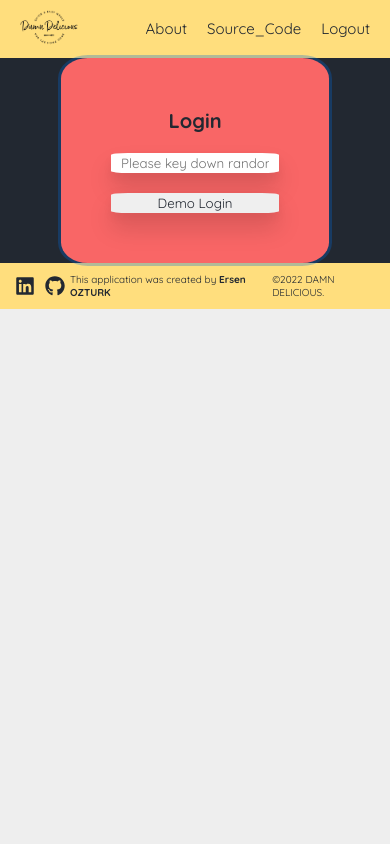
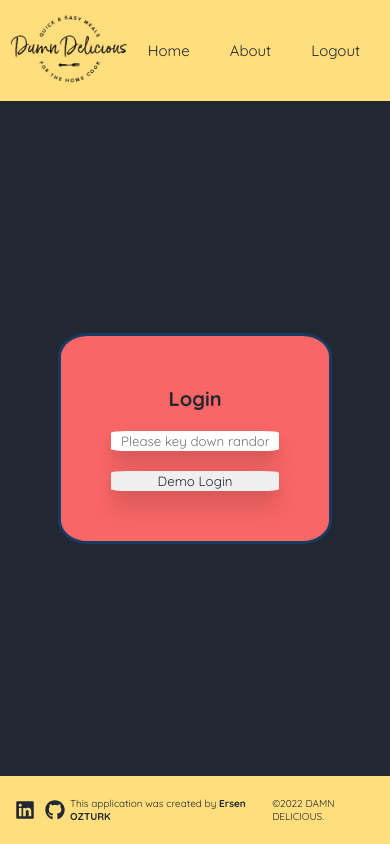
Before and after one commit to ersenozturk/damn-delicious, a React (Create React App) app: page /login in a window 390 px wide. Built offline with nearby package versions, Linux system fonts and the light colour scheme.

Commit message:
responsive height vh done

```diff
--- a/src/components/cards/Cards.styled.jsx
+++ b/src/components/cards/Cards.styled.jsx
@@ -8,6 +8,10 @@ export const GridCard = styled.div`
   color: ${({ theme }) => theme.colors.colorSun};
   height: 100%;
   gap: 0.4rem;
+  @media (max-width: 455px) {
+    grid-template-columns: repeat(3, 1fr);
+
+  }
 `;
 
 export const Card = styled(Flex)`
--- a/src/components/footer/Footer.styled.jsx
+++ b/src/components/footer/Footer.styled.jsx
@@ -3,12 +3,13 @@ import {Flex} from '../globalStyles/MyTags'
 
 export const SiteFooter = styled(Flex)`
 justify-content:space-evenly;
-/* position:absolute;
+position:fixed;
 bottom:0;
-left:0; */
+left:0;
+right:0;
 padding:1rem;
 width:100%;
-/* height:10vh; */
+height:8vh;
 background-color:${({theme})=>theme.colors.colorSun};
 `;
 
--- a/src/components/globalStyles/Global.styled.jsx
+++ b/src/components/globalStyles/Global.styled.jsx
@@ -11,6 +11,8 @@ export const GlobalStyles = createGlobalStyle`
 
 body{
     background-color: ${({ theme }) => theme.colors.colorLight};
+    height:100vh;
+
 }
 ul{
   list-style:none;
--- a/src/components/mealSearch/MealSearchComp.styled.jsx
+++ b/src/components/mealSearch/MealSearchComp.styled.jsx
@@ -21,7 +21,9 @@ export const Form = styled.form`
   grid-template-columns: 1fr;
   gap:1rem;
   width:50%;
-
+  @media (max-width: ${({ theme }) => theme.screens.md}) {
+    width:100%;
+  }
 `;
 export const Select = styled.select`
   height:2rem;
@@ -30,6 +32,9 @@ export const Select = styled.select`
   box-shadow: rgba(0, 0, 0, 0.26) 0px 2px 4px 0px inset;
   padding:0 .5rem;
   cursor:pointer;
+  @media (max-width: ${({ theme }) => theme.screens.md}) {
+    height:3rem;
+  }
 `;
 export const Input = styled.input`
   height:2rem;
@@ -37,6 +42,9 @@ export const Input = styled.input`
   border:none;
   box-shadow: rgba(0, 0, 0, 0.26) 0px 2px 4px 0px inset;
   padding:0 .5rem;
+  @media (max-width: ${({ theme }) => theme.screens.md}) {
+    height:3rem;
+  }
 `;
 export const Button = styled.button`
   height:2rem;
@@ -51,4 +59,9 @@ export const Button = styled.button`
     box-shadow: none;
     transform:scale(.9);
   }
+  @media (max-width: ${({ theme }) => theme.screens.md}) {
+    height:3rem;
+    color: ${({ theme }) => theme.colors.colorLight};
+    background-color: ${({ theme }) => theme.colors.colorNight};
+  }
 `;
--- a/src/components/navbar/Navbar.jsx
+++ b/src/components/navbar/Navbar.jsx
@@ -1,29 +1,29 @@
 import React from "react";
-import { Nav, Logo, NavItem } from "./Navbar.styled";
+import { Nav, Logo, MenuLink, Menu } from "./Navbar.styled";
 import logoImg from "../../assets/logo.png";
+// import { GiHamburgerMenu } from "react-icons/gi";
+import { useState } from "react";
 
 const Navbar = () => {
-  const handleLogout = () =>{
-    sessionStorage.clear()
-  }
+  const [isOpen, setIsOpen] = useState(false);
+
   return (
-    <Nav>
+    <Nav j="space-between" wrap="wrap">
       <Logo to="/">
-        <img src={logoImg} alt="" />
+        <img src={logoImg} alt="damn delicious" />
       </Logo>
-      <ul>
-        <NavItem to="about">About</NavItem>
-        <NavItem
-          target="_blank"
-          onClick={() => {
-            return (window.location.href =
-              "https://github.com/ersenozturk/elegant-dishes");
-          }}
-        >
-          Source_Code
-        </NavItem>
-        <NavItem to='/login' onClick={handleLogout}>Logout</NavItem>
-      </ul>
+
+      {/* <Hamburger onClick={() => setIsOpen(!isOpen)}>
+        <GiHamburgerMenu />
+      </Hamburger> */}
+
+      <Menu isOpen={isOpen} onClick={() => setIsOpen(false)}>
+        <MenuLink to="/">Home</MenuLink>
+        <MenuLink to="about">About</MenuLink>
+        <MenuLink to="login" onClick={() => sessionStorage.clear()}>
+          Logout
+        </MenuLink>
+      </Menu>
     </Nav>
   );
 };
--- a/src/components/navbar/Navbar.styled.jsx
+++ b/src/components/navbar/Navbar.styled.jsx
@@ -7,31 +7,66 @@ export const Nav = styled(Flex)`
   background-color: ${({ theme }) => theme.colors.colorSun};
   color: ${({ theme }) => theme.colors.colorNight};
   padding: 1rem 2rem;
-  justify-content: space-between;
-/* height:15vh; */
+  position:fixed;
+  top:0;
+  left:0;
+  right:0;
+  height:12vh;
+  @media (max-width: 490px) {
+    padding: 1rem;
+  }
 
-  ul {
-    display: flex;
+`;
+
+export const Logo = styled(Link)`
+  img {
+    width: 40%;
   }
-`;
-export const Logo = styled(Link)`
-  justify-content: flex-start;
-  img {
-    width: 50%;
+  @media (max-width: 490px) {
+    img {
+      width: 60%;
+    }
+  }
+  @media (max-width: 400px) {
+    img {
+      width: 100%;
+    }
   }
 `;
 
-export const NavItem = styled(Link)`
-      margin: 0 1rem;
-      font-size:1.5rem;
-      transition: all .3s ease-in-out;
-      cursor: pointer;
-      &:hover{
-       transform:scale(1.2);
-      }
-      &:last-child {
-      margin-right:0;
-    }
+export const Hamburger = styled.div`
+  display: none;
+  cursor: pointer;
+  color: ${({ theme }) => theme.colors.colorNight};
+  font-size: 3rem;
+  @media (max-width: ${({ theme }) => theme.screens.md}) {
+    display: block;
+  }
+`;
 
+export const Menu = styled(Flex)`
+  @media (max-width: ${({ theme }) => theme.screens.md}) {
+    /* flex-direction: column;
+    width: 100%;
+    max-height: ${({ isOpen }) => (isOpen ? "400px" : "0")};
+    overflow: hidden;
+    transition: max-height 0.3s ease-in; */
+  }
 `;
-// font-family: 'Teko', sans-serif;
+
+export const MenuLink = styled(Link)`
+  text-align: center;
+  padding: 1rem 2rem;
+  cursor: pointer;
+  font-size: 1.5rem;
+  color: ${({ theme }) => theme.colors.colorNight};
+  transition: all 0.3s ease-in;
+  &:hover {
+    color: ${({ theme }) => theme.colors.mainLive};
+    transform: scale(1.2);
+  }
+  /* @media (max-width: ${({ theme }) => theme.screens.md}) {
+    border-bottom: 1px solid ${({ theme }) => theme.colors.mainLight};
+    width: 100%;
+  } */
+`;
--- a/src/pages/about/About.jsx
+++ b/src/pages/about/About.jsx
@@ -4,10 +4,7 @@ import coding from "../../assets/coding.svg";
 const About = () => {
   return (
     <Main>
-      <h4 style={{ marginTop: "1rem" }}>
-        I am a FrontEnd Developer who can easily adapt to new technologies and
-        constantly improves himself.
-      </h4>
+
       <Img src={coding} alt="codingSvg" />
       <h1 style={{ margin: "1rem auto" }}>
         Hi, &#128075; I'm Ersen
@@ -26,7 +23,6 @@ const About = () => {
         <li>✅ SQL</li>
         <li>✅ Git </li>
         <li> ✅ Jira</li>
-        <li>✅ SDLC</li>
         <li>✅ Django</li>
         <li>✅ PostgreSQL</li>
         <li>✅ Figma</li>
--- a/src/pages/about/About.styled.jsx
+++ b/src/pages/about/About.styled.jsx
@@ -1,7 +1,14 @@
 import styled from "styled-components";
+import { Flex } from "../../components/globalStyles/MyTags";
 
-export const Main = styled.div`
-  /* height: 75vh; */
+export const Main = styled(Flex)`
+  height: 80vh;
+  position: absolute;
+  top: 12vh;
+  left: 0;
+  right: 0;
+
+  flex-direction: column;
   width: 100%;
   margin: auto;
   color: orange;
@@ -10,9 +17,9 @@ export const Main = styled.div`
   ul {
     display: flex;
     flex-wrap: wrap;
-    justify-content:center;
-    li{
-        margin:1rem;
+    justify-content: center;
+    li {
+      margin: 1rem;
     }
   }
 `;
--- a/src/pages/home/Home.jsx
+++ b/src/pages/home/Home.jsx
@@ -1,6 +1,6 @@
 import MealSearchComp from "../../components/mealSearch/MealSearchComp";
 import { useState } from "react";
-import { Wrapper, PurposeUL, PurposeLi, WrapperRight } from "./Home.styled";
+import { Wrapper, PurposeUL, PurposeLi, WrapperRight,Oops } from "./Home.styled";
 import chiefCoice from "../../assets/chiefChoice.png";
 import Cards from "../../components/cards/Cards";
 
@@ -56,10 +56,10 @@ const Home = () => {
         )}
 
         {recipes?.length === 0 && (
-          <div style={{textAlign:'center',gap:'1rem'}}>
+          <Oops >
             <h2 style={{marginBottom:'1rem'}}>OOOOPS! The recipe you requested was not found.</h2>
-            <img style={{width:'50%',borderRadius:'5%'}} src={chiefCoice} alt="" />
-          </div>
+            <img  src={chiefCoice} alt="" />
+          </Oops>
         )}
 
         {recipes?.length > 1 && <Cards recipes={recipes} />}
--- a/src/pages/home/Home.styled.jsx
+++ b/src/pages/home/Home.styled.jsx
@@ -3,8 +3,14 @@ import { Flex } from "../../components/globalStyles/MyTags";
 import { Link } from "react-router-dom";
 
 export const Wrapper = styled(Flex)`
-  background-color: ${({ theme }) => theme.colors.colorNight};
-  /* height: 75vh; */
+  height: 80vh;
+  position: absolute;
+  top: 12vh;
+  left: 0;
+  right: 0;
+
+
+background-color: ${({ theme }) => theme.colors.colorNight};
   padding:2rem;
   h2 {
     color: ${({ theme }) => theme.colors.colorLight};
@@ -12,6 +18,8 @@ export const Wrapper = styled(Flex)`
   }
   @media (max-width: ${({ theme }) => theme.screens.md}) {
     flex-direction:column;
+    padding:1rem ;
+
   }
 `;
 
@@ -50,6 +58,23 @@ export const WrapperRight = styled(Flex)`
   @media (max-width: ${({ theme }) => theme.screens.md}) {
     margin-top:2rem;
     gap:1rem;
-
+    width:100%;
   }
 `;
+
+
+export const Oops = styled(Flex)`
+flex-direction:column;
+  h2{
+    margin-bottom:1rem;
+  }
+  img{
+    width:50%;
+    border-radius:10%;
+  }
+  @media (max-width: ${({ theme }) => theme.screens.lg}) {
+    img{
+    display:none;
+  }
+  }
+`;
--- a/src/pages/login/Login.styled.jsx
+++ b/src/pages/login/Login.styled.jsx
@@ -2,7 +2,11 @@ import styled from "styled-components";
 import { Flex } from "../../components/globalStyles/MyTags";
 
 export const Container = styled(Flex)`
-  /* height: 75vh; */
+  height: 80vh;
+  position: absolute;
+  top: 12vh;
+  left:0;
+  right:0;
 
   background-color: ${({ theme }) => theme.colors.colorGray};
 `;
```
